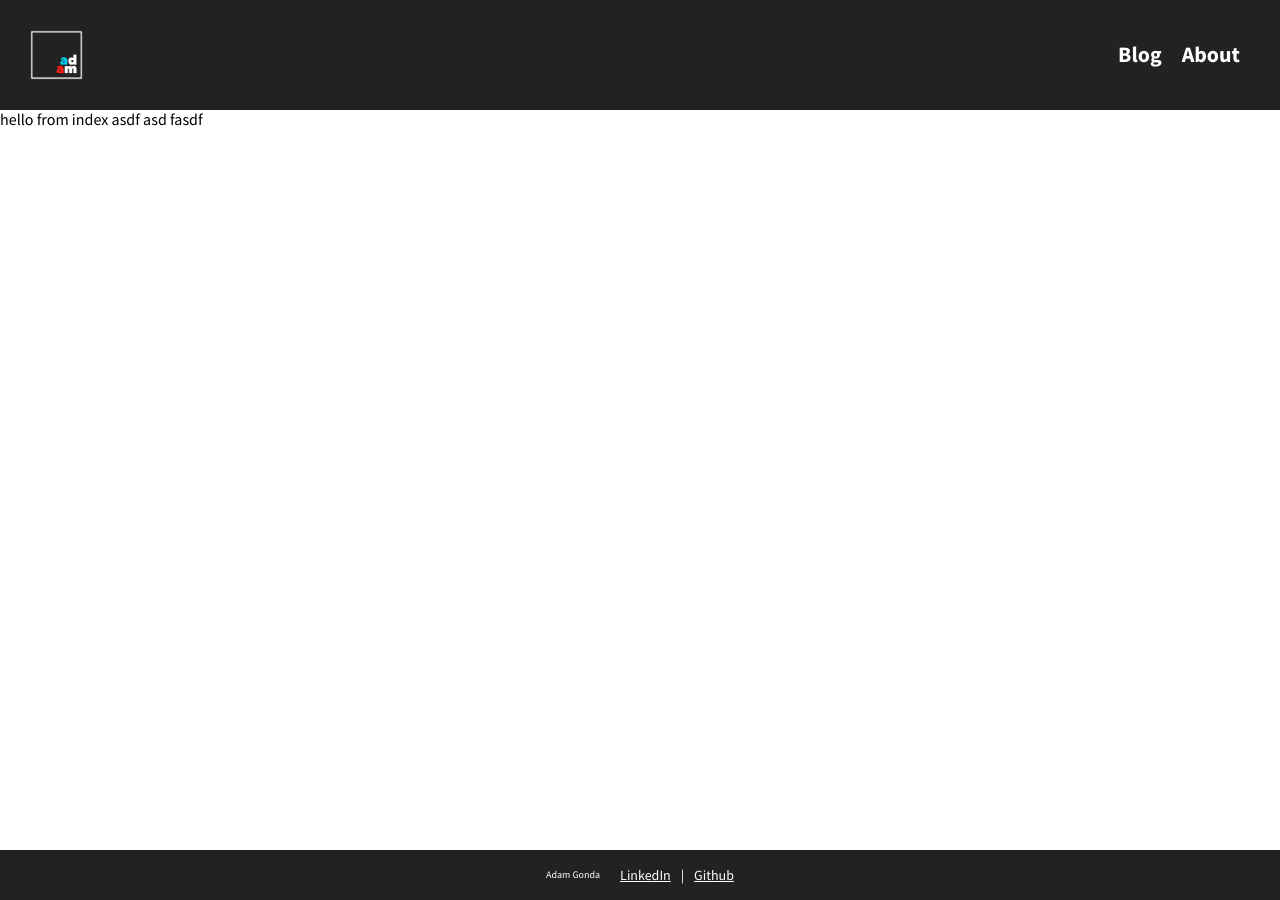
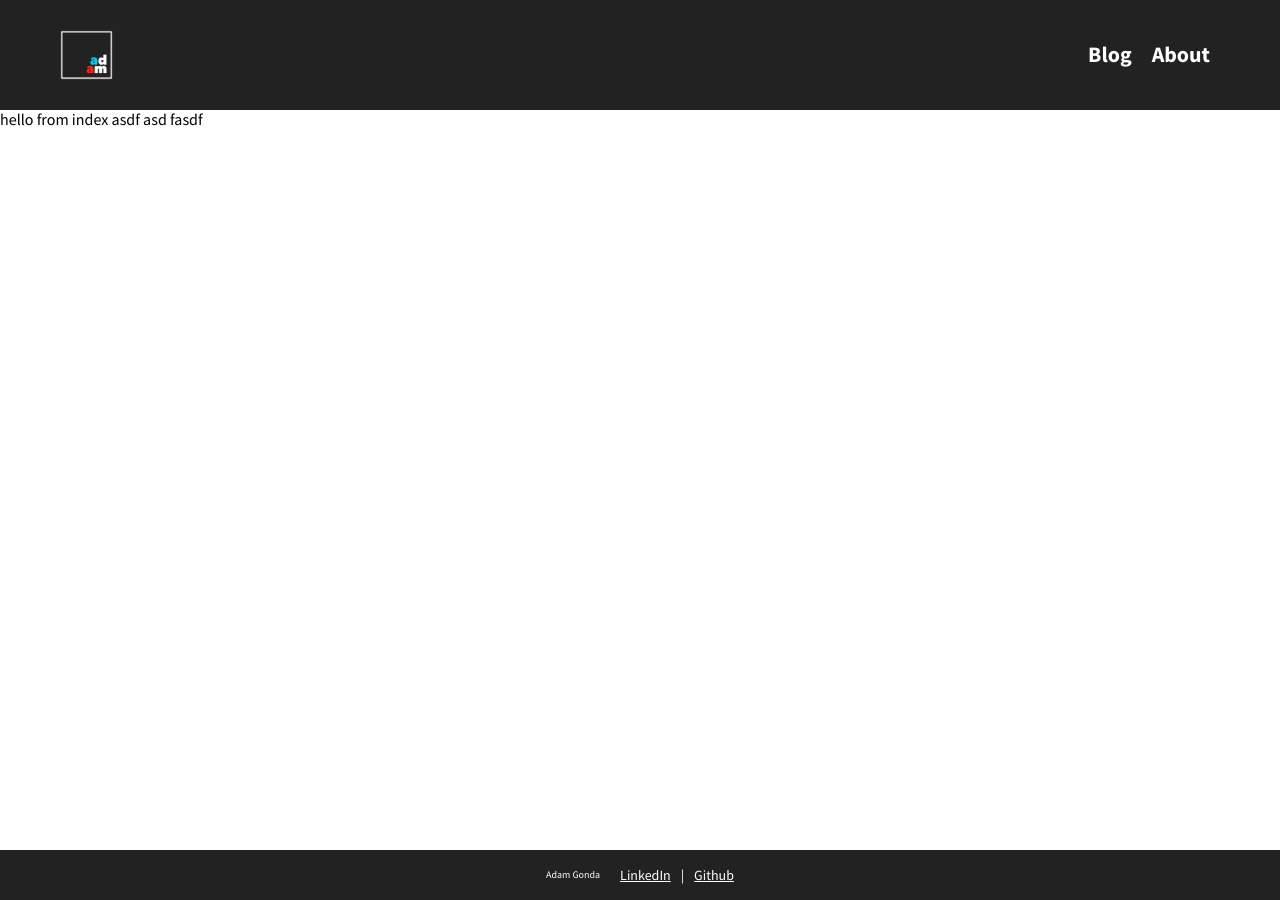
Before and after one commit to AdamGonda/adamgonda.com, a Jekyll site: the page built from index.html, in a window 1280 px wide. Built offline with Jekyll 4.4.1, drawn with Linux system fonts in a browser that asks for light colours.

Commit message:
add @media to nav

```diff
--- a/assets/css/main.css
+++ b/assets/css/main.css
@@ -30,6 +30,11 @@ nav ul a:hover:before {
   height: 3px;
   background-color: #FFFFFF;
 }
+@media only screen and (min-width: 680px) {
+  nav {
+    padding: 30px 60px;
+  }
+}
 
 footer {
   display: flex;
--- a/assets/sass/navigation.sass
+++ b/assets/sass/navigation.sass
@@ -31,3 +31,6 @@ nav
       right: 0
       height: 3px
       background-color: $colors-white
+
+  @media only screen and (min-width: $breakPoints-s)
+    padding: $spacing-s $spacing-m
```
Also changed, not shown: 1 other file.
